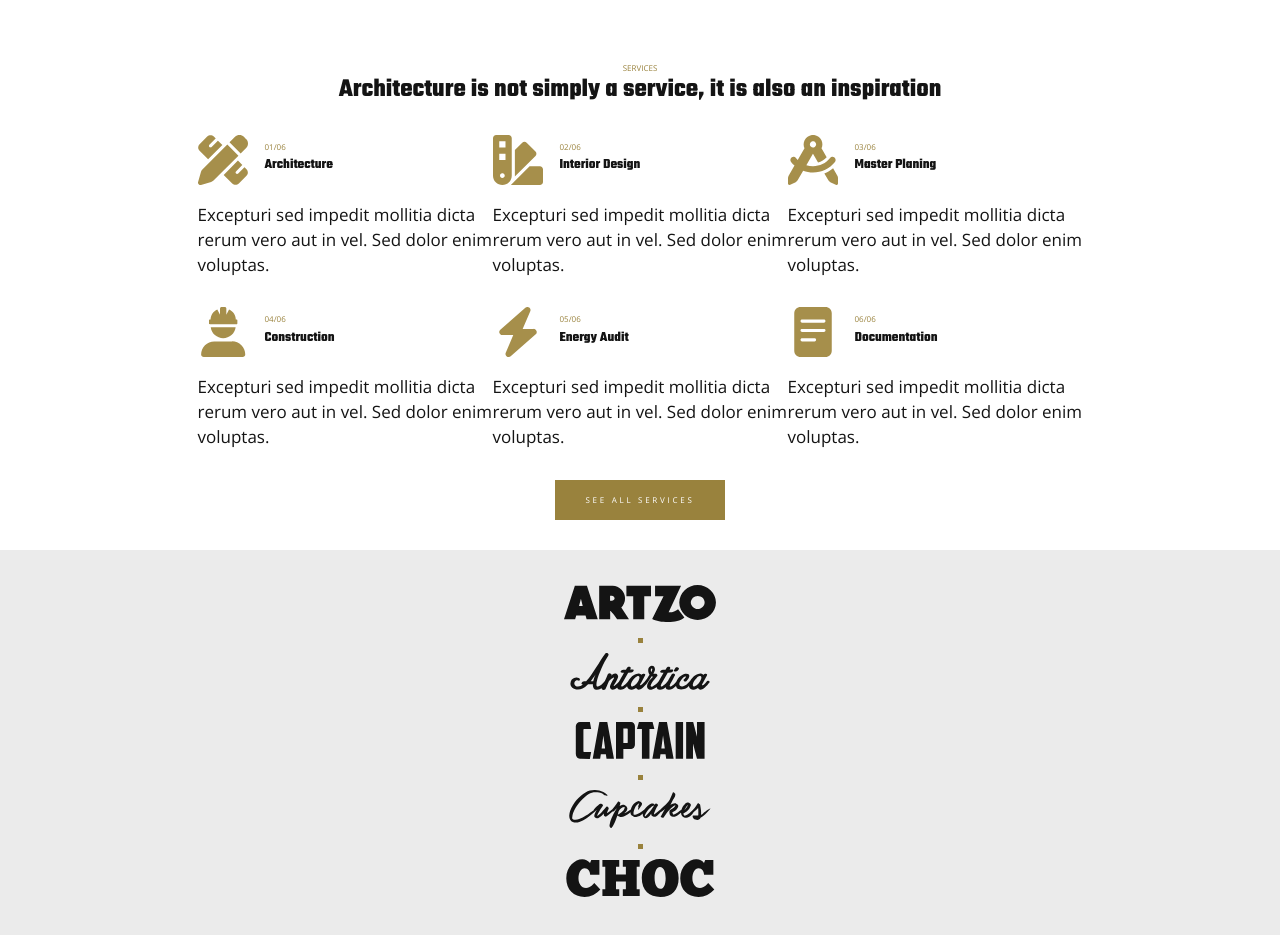
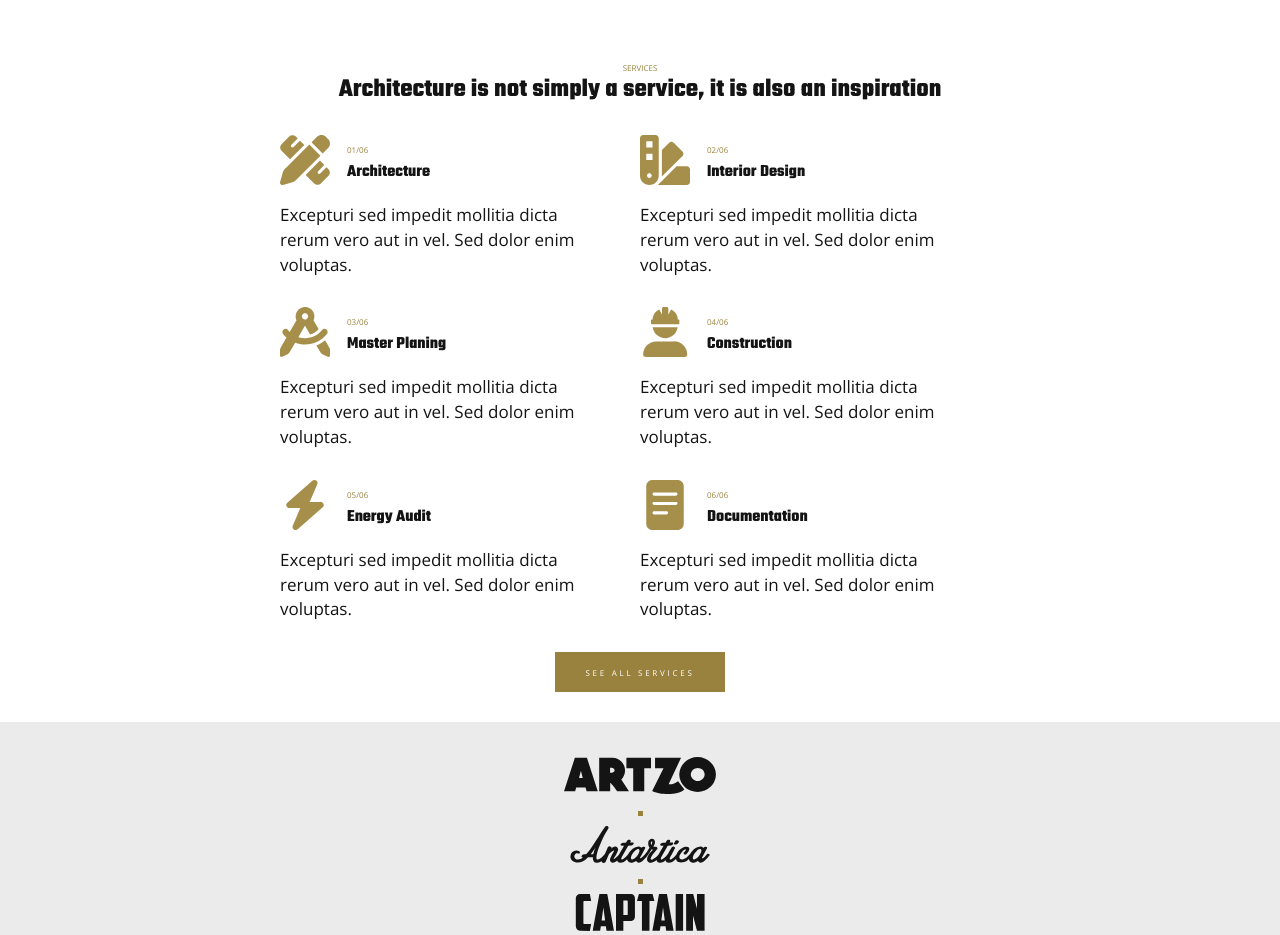
Before and after one commit to dariaddz/architecture-agency, a website built with Parcel: page src/index.html in a window 1280 px wide. Shown: the part 1503-2438 px from the top of the page. Built offline with nearby package versions, Linux system fonts and the light colour scheme; what vanilla-back-to-top would draw is missing.

Commit message:
Update _services.scss

```diff
--- a/src/sass/_services.scss
+++ b/src/sass/_services.scss
@@ -9,11 +9,20 @@
    display: flex;
     flex-wrap: wrap;
      justify-content: center;
+
+     @media (min-width: 1024px) {
+   padding-left: 68px;
+    padding-right: 68px;}
 }
 .list-item{
     text-align: left;
      margin-bottom: 30px;
      width: 295px;
+
+     @media (min-width: 1024px) {
+    margin-right: 65px;
+    font-size: 17px;
+    }
 }
 .services-header{
     display:flex;
```
